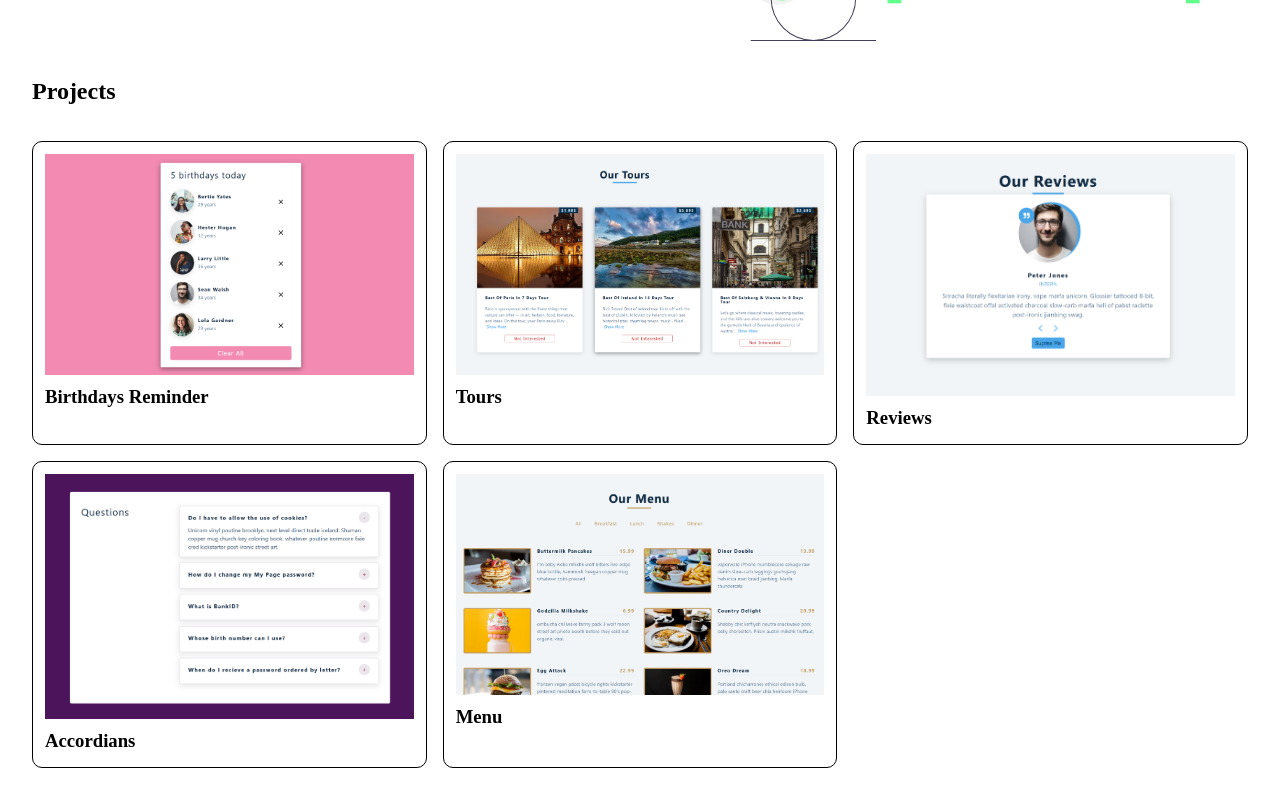
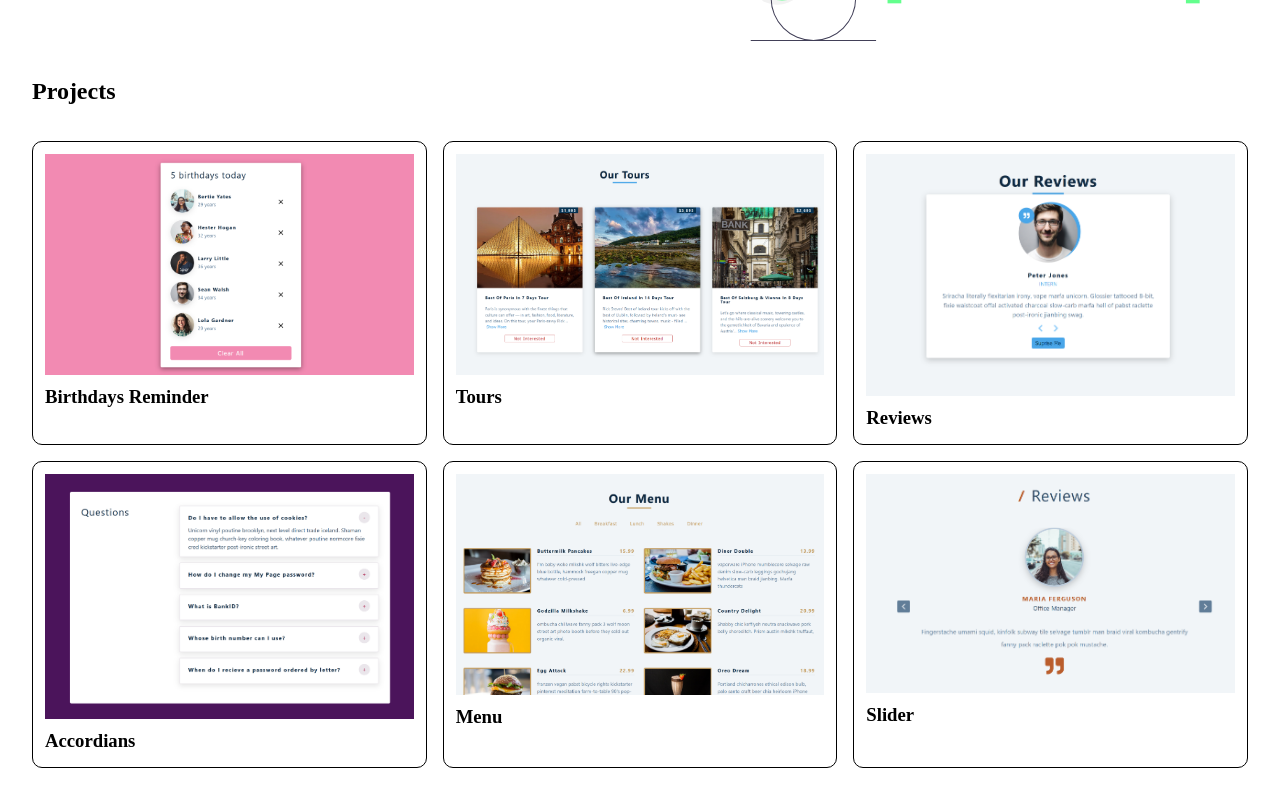
Before and after one commit to XshubhamG/React-Mini-Projects-Dashboard, a React (Vite) app: page / in a window 1280 px wide. Shown: the part 417-1217 px from the top of the page. Built offline with nearby package versions, Linux system fonts and the light colour scheme.

Commit message:
07 slider added

```diff
--- a/src/data/data.js
+++ b/src/data/data.js
@@ -3,6 +3,7 @@ import img2 from '../images/02-Tours.png';
 import img3 from '../images/03-Reviews.png';
 import img4 from '../images/04-Accordians.png';
 import img5 from '../images/05-Menu.png';
+import img7 from "../images/07-Slider.png";
 
 
 const projects = [
@@ -36,6 +37,12 @@ const projects = [
         url: "https://05-project-react.surge.sh",
         title: "Menu",
     },
+    {
+        id: '07',
+        img: img7,
+        url: "https://07-project-react.surge.sh",
+        title: "Slider",
+    },
 ]
 
 export default projects;
```
Also changed, not shown: src/images/07-Slider.png (added).
